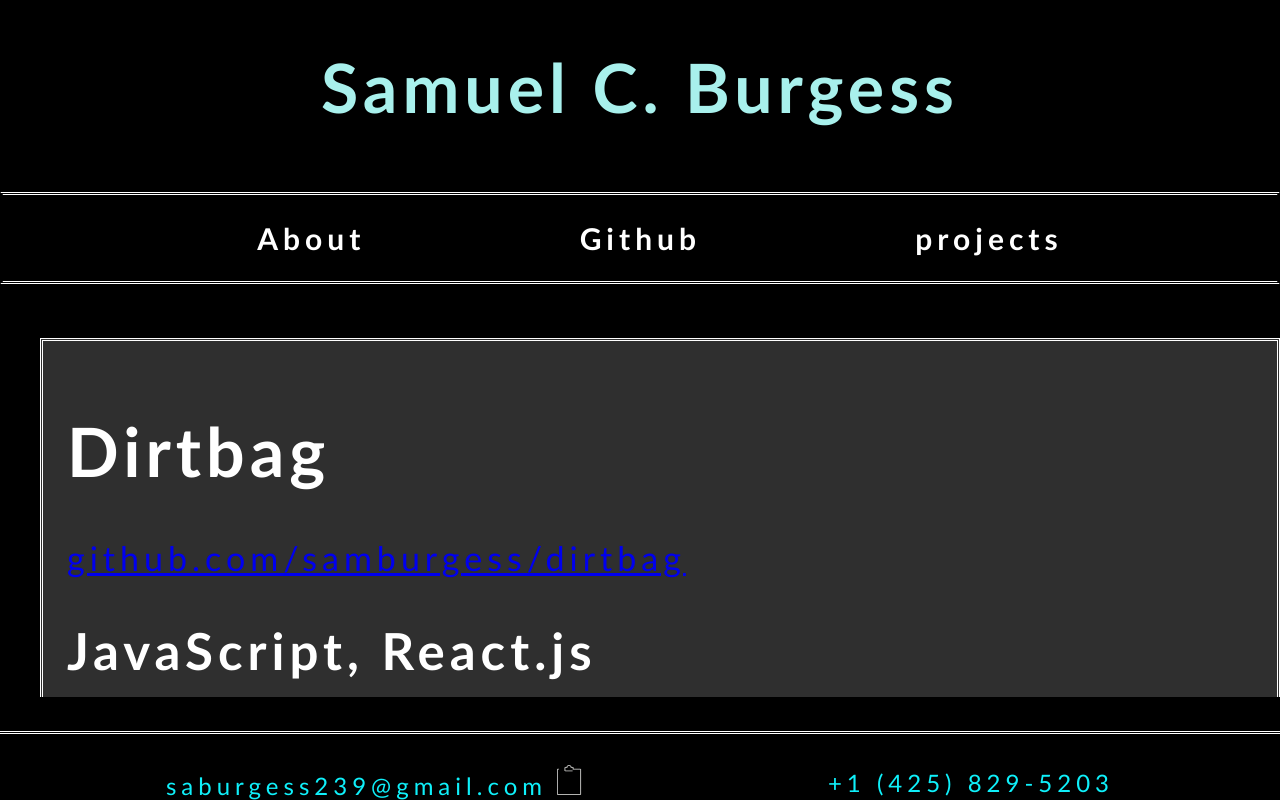
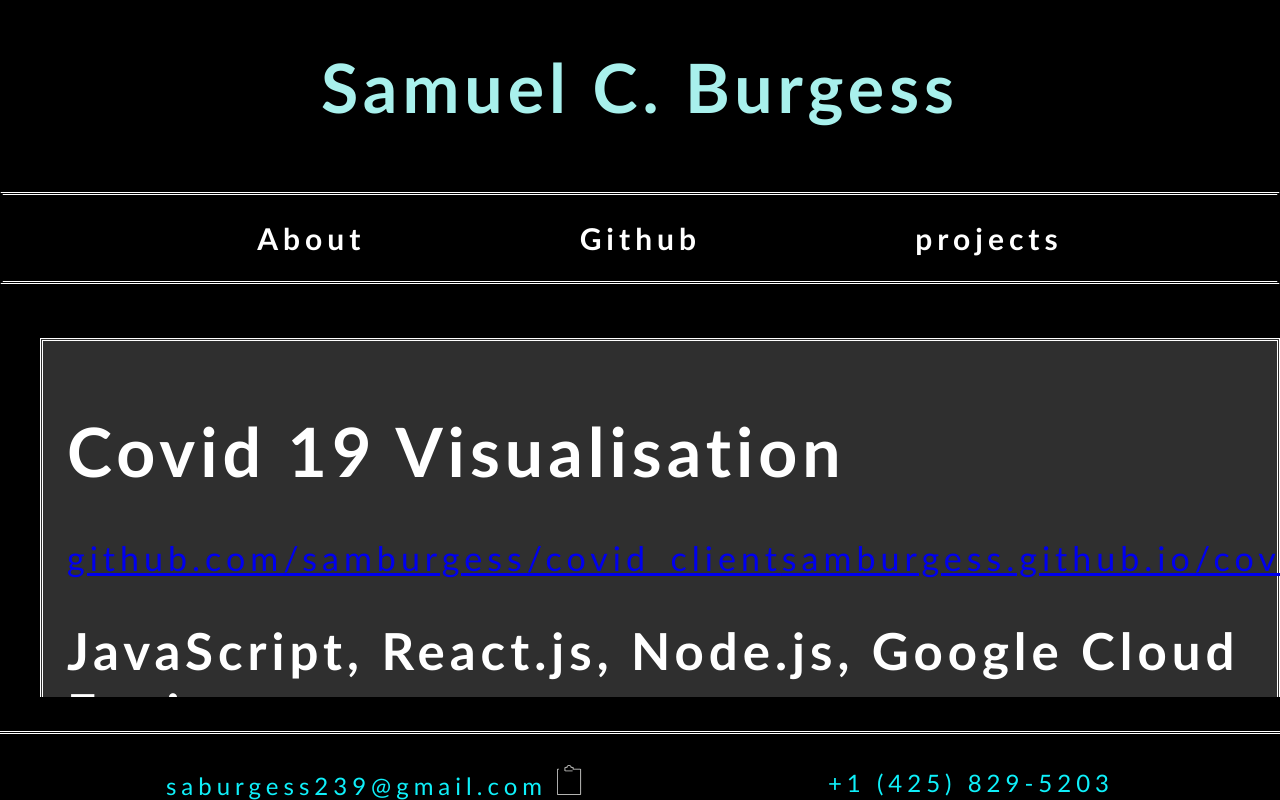
Before and after one commit to samburgess/mysite, a React (Create React App) app: page /projects in a window 1280 px wide. Built offline with nearby package versions, Linux system fonts and the light colour scheme.

Commit message:
new proj

```diff
--- a/src/Projects.js
+++ b/src/Projects.js
@@ -10,6 +10,16 @@ var generated = false;
 function genProjects(){
 
     console.log("gen projects")
+
+    var covidmap = {
+        title:'Covid 19 Visualisation',
+        description: "React app implementing Google's heatmap API. Powered by a Node.js server, using data from the New York Times (github.com/ny-times/Covid-19-data)",
+        technologies: 'JavaScript, React.js, Node.js, Google Cloud Engine',
+        pages_link: 'samburgess.github.io/covid_client',
+        source_link: 'github.com/samburgess/covid_client'
+    }
+
+    projects.push(covidmap)
 
     //dirtbag
     var dirtbag = {
```
Also changed, not shown: 1 other file (tests, documents, lock files or other folders).
